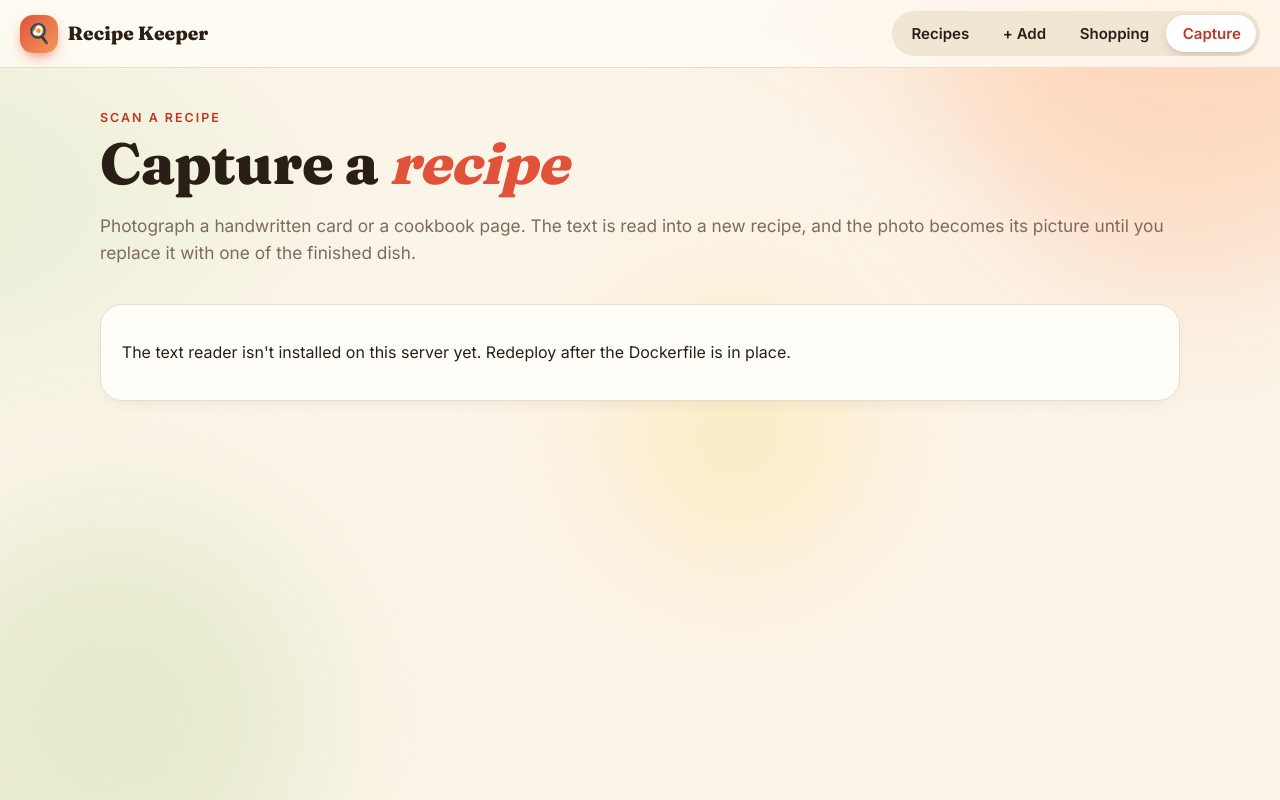
After one commit to slanderscribe/Recipe-keeper, a Flask app: page /capture in a window 1280 px wide. The commit adds this page. Run offline with Flask 3, Linux system fonts and the light colour scheme; data that the repository does not hold is empty.

Commit message:
Replace Backup tab with Capture: scan recipe cards and cookbook pages into draft recipes via Tesseract OCR
Adds a Dockerfile that installs tesseract-ocr on Railway. Scanned pages are kept as recipe photos,
with the first page as the cover.

Co-Authored-By: Claude Haiku 5.5 <noreply@anthropic.com>
Claude-Session: https://claude.ai/code/session_01RgxBvycZRXpiSdji7j2efo

```diff
--- a/app.py
+++ b/app.py
@@ -13,6 +13,8 @@ from datetime import datetime, timedelta, timezone
 from flask import (Flask, abort, flash, g, redirect, render_template, request,
                    send_file, send_from_directory, session, url_for, jsonify)
 
+from capture import (MAX_CAPTURE_PAGES, ocr_image, parse_recipe_text,
+                     tesseract_available)
 from importers import (ImportProblem, detect_platform, embed_src,
                        extract_first_url, import_from_url, normalize_url)
 
@@ -470,6 +472,48 @@ def import_link():
     return render_template("recipe_form.html", recipe=draft, mode="new")
 
 
+@app.route("/capture", methods=["GET", "POST"])
+def capture():
+    """Scan handwritten recipes or cookbook pages into a draft recipe."""
+    if request.method == "GET":
+        return render_template("capture.html", tesseract_ok=tesseract_available(),
+                               max_pages=MAX_CAPTURE_PAGES)
+    pages = [f for f in request.files.getlist("pages") if f and f.filename]
+    if not pages:
+        flash("Choose at least one photo.", "warn")
+        return redirect(url_for("capture"))
+    if len(pages) > MAX_CAPTURE_PAGES:
+        flash(f"Scan up to {MAX_CAPTURE_PAGES} pages at a time. Do the rest in a second batch.", "warn")
+        return redirect(url_for("capture"))
+    saved = save_files(pages, IMAGE_EXTS)
+    if not saved:
+        return redirect(url_for("capture"))
+    try:
+        text = "\n".join(ocr_image(os.path.join(UPLOAD_DIR, name)) for name in saved)
+    except RuntimeError as exc:
+        for name in saved:
+            remove_upload(name)
+        flash(str(exc), "error")
+        return redirect(url_for("capture"))
+
+    draft = parse_recipe_text(text)
+    data = recipe_from_form({"title": draft["title"], "ingredients": draft["ingredients"],
+                             "steps": draft["steps"], "notes": draft["notes"]})
+    stamp = now()
+    db = get_db()
+    cur = db.execute(INSERT_SQL, {**data, "created_at": stamp, "updated_at": stamp})
+    recipe_id = cur.lastrowid
+    for name in saved:
+        add_media(recipe_id, "image", filename=name)
+    # The first scan is the recipe picture until you replace it with a photo of the finished dish.
+    db.execute("UPDATE recipes SET cover_image=? WHERE id=?", (saved[0], recipe_id))
+    db.commit()
+    count = len(saved)
+    flash(f"Read {count} page{'s' if count != 1 else ''}. Check the text against the scan and fix "
+          "anything the reader got wrong, then save.", "ok")
+    return redirect(url_for("edit_recipe", recipe_id=recipe_id))
+
+
 @app.route("/recipes/<int:recipe_id>")
 def view_recipe(recipe_id):
     db = get_db()
--- /dev/null
+++ b/capture.py
@@ -0,0 +1,91 @@
+"""Turn photos of handwritten recipes or cookbook pages into a draft recipe.
+
+Uses the Tesseract OCR program (installed by the Dockerfile). Results are a best guess:
+the recipe is created for you to review and correct on its edit page.
+"""
+import re
+import shutil
+import subprocess
+
+OCR_TIMEOUT_SECONDS = 30
+MAX_CAPTURE_PAGES = 8
+UNIT_WORDS = (r"cups?|tbsps?|tablespoons?|tsps?|teaspoons?|oz|ounces?|lbs?|pounds?|g|grams?|kg|ml|"
+              r"l|liters?|litres?|pinch|dash|cloves?|cans?|pkgs?|packages?|sticks?|slices?|"
+              r"pieces?|large|medium|small")
+INGREDIENT_START = re.compile(r"^(\d|[¼½¾⅓⅔⅛]|(" + UNIT_WORDS + r")\b)", re.IGNORECASE)
+INGREDIENT_HEADER = re.compile(r"^\W*ingredients\W*$", re.IGNORECASE)
+STEP_HEADER = re.compile(r"^\W*(directions?|instructions?|method|steps?|preparation|procedure)\W*$",
+                         re.IGNORECASE)
+STEP_NUMBER = re.compile(r"^\s*(\d{1,2})\s*[.)]\s+")
+
+
+def tesseract_available():
+    return shutil.which("tesseract") is not None
+
+
+def ocr_image(path):
+    """Read the text on one photo. Raises RuntimeError with a plain message on failure."""
+    if not tesseract_available():
+        raise RuntimeError("The text reader isn't installed on this server yet.")
+    try:
+        result = subprocess.run(
+            ["tesseract", path, "stdout", "--psm", "6"],
+            capture_output=True, text=True, timeout=OCR_TIMEOUT_SECONDS,
+        )
+    except subprocess.TimeoutExpired:
+        raise RuntimeError("That photo took too long to read. Try a closer, smaller photo.")
+    if result.returncode != 0:
+        raise RuntimeError("That photo couldn't be read. Try a clearer photo.")
+    return result.stdout
+
+
+def clean_line(line):
+    line = line.replace("|", " ").replace("—", "-").replace("–", "-")
+    return re.sub(r"\s+", " ", line).strip(" \t-•*·")
+
+
+def parse_recipe_text(text):
+    """Split OCR text into a draft: title, ingredients, steps, and notes for anything unclear."""
+    lines = [clean_line(l) for l in text.splitlines()]
+    lines = [l for l in lines if l]
+
+    title = ""
+    ingredients, steps, notes = [], [], []
+    section = None  # None (before any header), "ingredients", "steps"
+    has_headers = any(INGREDIENT_HEADER.match(l) or STEP_HEADER.match(l) for l in lines)
+
+    for line in lines:
+        if INGREDIENT_HEADER.match(line):
+            section = "ingredients"
+            continue
+        if STEP_HEADER.match(line):
+            section = "steps"
+            continue
+
+        if section == "ingredients":
+            ingredients.append(line)
+        elif section == "steps":
+            steps.append(STEP_NUMBER.sub("", line))
+        elif not has_headers:
+            # No headers on the page: lines that start with an amount are ingredients.
+            if not title and len(line) <= 80 and not INGREDIENT_START.match(line):
+                title = line
+            elif INGREDIENT_START.match(line) and len(line) <= 120:
+                ingredients.append(line)
+            else:
+                steps.append(STEP_NUMBER.sub("", line))
+        else:
+            # Lines before the first header: the first short line is the title.
+            if not title and len(line) <= 80:
+                title = line
+            else:
+                notes.append(line)
+
+    if not title:
+        title = "Scanned recipe"
+    return {
+        "title": title[:120],
+        "ingredients": "\n".join(ingredients),
+        "steps": "\n".join(steps),
+        "notes": "\n".join(notes),
+    }
--- a/templates/base.html
+++ b/templates/base.html
@@ -24,7 +24,7 @@
       <a class="tab {{ 'is-active' if ep in ('index', 'view_recipe', 'edit_recipe') }}" href="{{ url_for('index') }}">Recipes</a>
       <a class="tab {{ 'is-active' if ep in ('new_recipe', 'import_link') }}" href="{{ url_for('new_recipe') }}">+ Add</a>
       <a class="tab {{ 'is-active' if ep == 'shopping' }}" href="{{ url_for('shopping') }}">Shopping{% if shopping_count %} <span class="badge">{{ shopping_count }}</span>{% endif %}</a>
-      <a class="tab" href="{{ url_for('export_zip') }}">Backup</a>
+      <a class="tab {{ 'is-active' if ep == 'capture' }}" href="{{ url_for('capture') }}">Capture</a>
       {% if logged_in %}<a class="tab" href="{{ url_for('logout') }}">Log out</a>{% endif %}
     </nav>
   </header>
--- /dev/null
+++ b/templates/capture.html
@@ -0,0 +1,25 @@
+{% extends "base.html" %}
+{% block title %}Capture · Recipe Keeper{% endblock %}
+{% block content %}
+<section class="hero reveal" style="--i: 0">
+  <p class="eyebrow">Scan a recipe</p>
+  <h1>Capture a <em>recipe</em></h1>
+  <p class="lede">Photograph a handwritten card or a cookbook page. The text is read into a new recipe, and the photo becomes its picture until you replace it with one of the finished dish.</p>
+</section>
+
+{% if not tesseract_ok %}
+<div class="card reveal" style="--i: 1">
+  <p>The text reader isn't installed on this server yet. Redeploy after the Dockerfile is in place.</p>
+</div>
+{% else %}
+<form method="post" action="{{ url_for('capture') }}" enctype="multipart/form-data" class="card reveal capture-form" style="--i: 1">
+  <label class="capture-drop">
+    <span class="field-label">Recipe photos</span>
+    <input type="file" name="pages" accept="image/*" multiple required>
+    <span class="help">Pick one photo for a handwritten card, or several pages from a cookbook, in reading order. Up to {{ max_pages }} at a time.</span>
+  </label>
+  <button class="btn">Read recipe</button>
+  <p class="help">Reading takes a few seconds per page. Handwriting is read on a best-effort basis, so you'll check the result before it's saved.</p>
+</form>
+{% endif %}
+{% endblock %}
```
Also changed, not shown: 2 other files.
